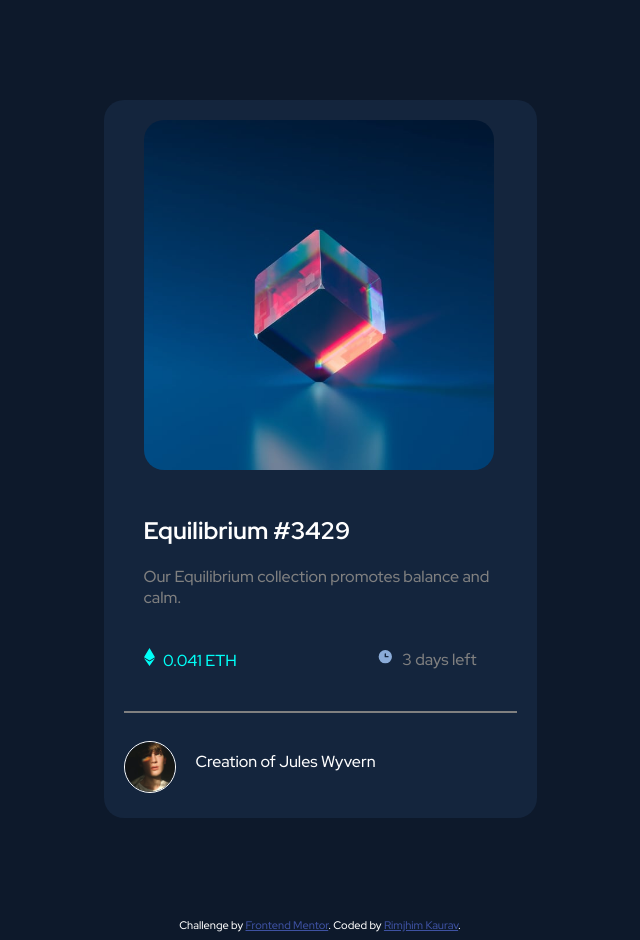
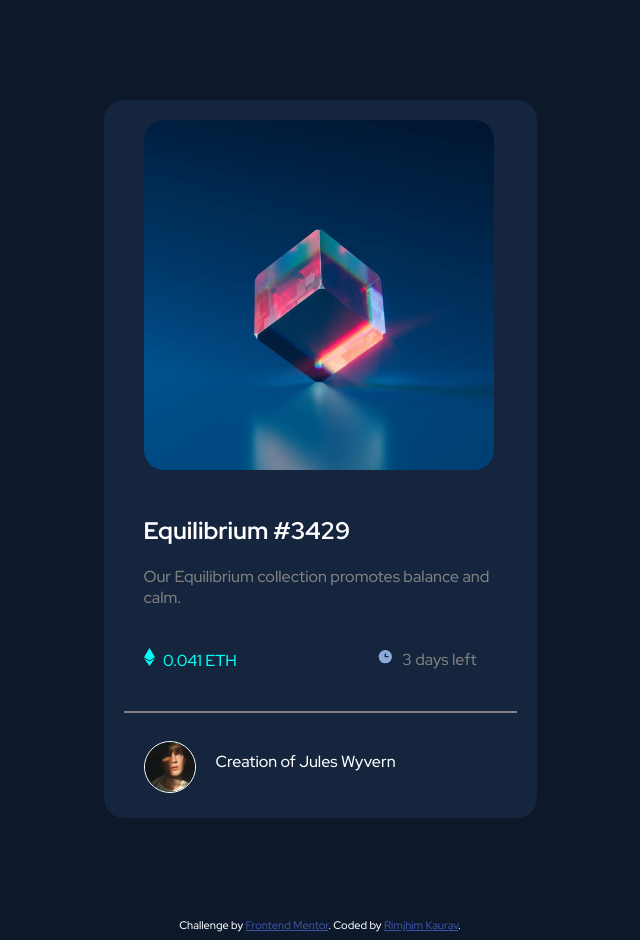
Before and after one commit to rjk1104/NFT-preview-card-component, a plain HTML site: page index.html in a window 1280 px wide. Shown: the whole page, without its empty margins (320-960 px from the left). Drawn offline with Linux system fonts and the light colour scheme.

Commit message:
Update style.css

```diff
--- a/style.css
+++ b/style.css
@@ -74,6 +74,9 @@ body{
   border:1px solid white;
   border-radius: 50%;
 }
+.items .imgsource{
+    margin-left: 20px;
+}
 
 .items .contentsource p{
     margin-top: 30px;
```
